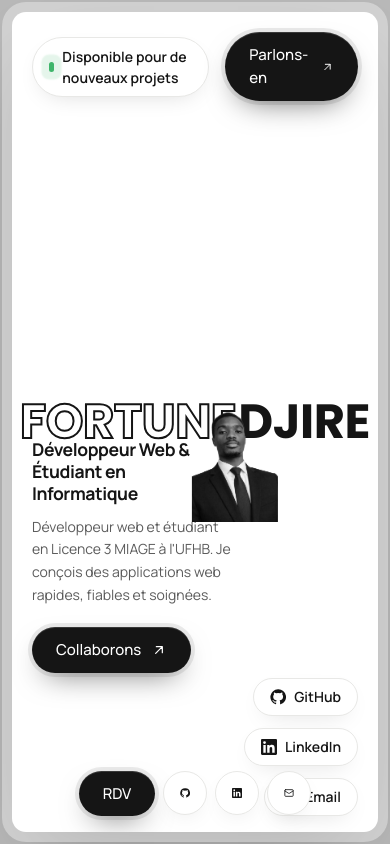
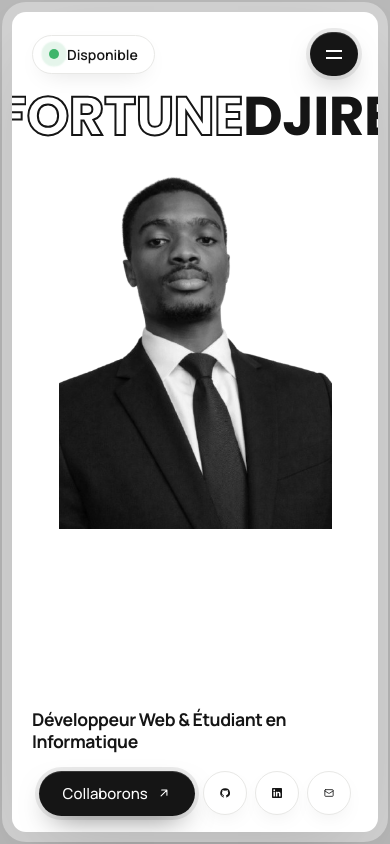
Before and after one commit to FORTUNE2005/Portfolio, a Next.js app: page / in a window 390 px wide. Shown: the top 844 px of the page. Built offline with nearby package versions, Linux system fonts and the light colour scheme.

Commit message:
derniere modifications

```diff
--- a/src/components/Booking.tsx
+++ b/src/components/Booking.tsx
@@ -181,7 +181,7 @@ export default function Booking() {
                 {selectedTime && (
                   <div className="mt-6 space-y-5">
                     {/* Name + Email side by side */}
-                    <div className="grid grid-cols-2 gap-3">
+                    <div className="grid grid-cols-1 gap-3 sm:grid-cols-2">
                       <div>
                         <input
                           type="text"
--- a/src/components/Hero.tsx
+++ b/src/components/Hero.tsx
@@ -11,6 +11,7 @@ export default function Hero() {
   const [isLoaded, setIsLoaded] = useState(false);
   const [isHovered, setIsHovered] = useState(false);
   const [mousePos, setMousePos] = useState({ x: 0, y: 0 });
+  const [menuOpen, setMenuOpen] = useState(false);
 
   useEffect(() => {
     const timer = setTimeout(() => setIsLoaded(true), 300);
@@ -21,15 +22,20 @@ export default function Hero() {
   const lastName = "DJIRE".split("");
 
   return (
+    <>
     <section id="top" className="relative px-3 pt-3 md:px-6 md:pt-6">
       <div className="frame relative mx-auto flex h-[calc(100svh-24px)] max-w-[1440px] flex-col overflow-hidden bg-paper md:h-[calc(100svh-48px)]">
 
         {/* ── Nav ── */}
         <nav className="relative z-40 flex items-center justify-between gap-4 px-5 pt-5 md:px-12 md:pt-9">
           <div className="flex items-center gap-4">
-            <span className="pill hidden px-3.5 py-2 text-[13px] font-medium md:inline-flex md:text-sm" style={{ opacity: isLoaded ? 1 : 0, transition: "opacity 0.6s 1.6s" }}>
+            <span className="pill !hidden px-3.5 py-2 text-[13px] font-medium md:!inline-flex md:text-sm" style={{ opacity: isLoaded ? 1 : 0, transition: "opacity 0.6s 1.6s" }}>
               <span className="size-2.5 rounded-full animate-pulse-dot bg-ok" />
               {person.availabilityLabel}
+            </span>
+            <span className="pill !inline-flex px-3.5 py-2 text-[13px] font-medium md:!hidden" style={{ opacity: isLoaded ? 1 : 0, transition: "opacity 0.6s 1.6s" }}>
+              <span className="size-2.5 rounded-full animate-pulse-dot bg-ok" />
+              Disponible
             </span>
           </div>
           <ul className="hidden items-center gap-8 lg:flex xl:gap-14">
@@ -38,13 +44,84 @@ export default function Hero() {
             <li><a href="#experience" className="group relative text-[15px] font-medium text-ink">Expérience<span className="ml-1.5 text-xs text-muted/70">[4]</span><span className="absolute -bottom-1 left-0 h-px w-full origin-right scale-x-0 bg-current transition-transform duration-500 ease-[var(--ease-out-expo)] group-hover:origin-left group-hover:scale-x-100" /></a></li>
             <li><a href="#contact" className="group relative text-[15px] font-medium text-ink">Contact<span className="absolute -bottom-1 left-0 h-px w-full origin-right scale-x-0 bg-current transition-transform duration-500 ease-[var(--ease-out-expo)] group-hover:origin-left group-hover:scale-x-100" /></a></li>
           </ul>
-          <a href="#rdv" className="btn-dark hidden px-5 py-3 text-[15px] font-medium transition-transform hover:-translate-y-0.5 lg:inline-flex">
+          <a href="#rdv" className="btn-dark !hidden px-5 py-3 text-[15px] font-medium transition-transform hover:-translate-y-0.5 lg:!inline-flex">
             Parlons-en
             <svg viewBox="0 0 24 24" fill="none" stroke="currentColor" strokeWidth="1.8" strokeLinecap="round" strokeLinejoin="round" className="size-4"><path d="M7 17 17 7M8 7h9v9" /></svg>
           </a>
+          <button
+            onClick={() => setMenuOpen(!menuOpen)}
+            className="btn-dark size-11 justify-center md:!hidden"
+            aria-label="Menu"
+          >
+            {!menuOpen ? (
+              <span className="flex flex-col items-center justify-center gap-[5px]">
+                <span className="block h-0.5 w-4 bg-white" />
+                <span className="block h-0.5 w-4 bg-white" />
+              </span>
+            ) : (
+              <span className="flex items-center justify-center text-white text-2xl leading-none">×</span>
+            )}
+          </button>
         </nav>
 
-        {/* ── Name — one line centered ── */}
+        {/* ── Mobile layout: name top, portrait center, desc bottom ── */}
+        <div className="md:hidden">
+          {/* Name */}
+          <h1
+            className="relative z-10 mt-4 flex justify-center select-none whitespace-nowrap px-2 font-display font-bold leading-[0.88] tracking-[-0.01em]"
+            style={{ fontSize: "clamp(2.5rem, 14vw, 5rem)" }}
+            aria-label="FORTUNE DJIRE"
+          >
+            <span className="text-outline">
+              {firstName.map((l, i) => (
+                <span key={`f-${i}`} className="inline-block overflow-hidden align-bottom">
+                  <span className="inline-block" style={{ transform: isLoaded ? "translateY(0)" : "translateY(105%)", transition: `transform 0.6s cubic-bezier(0.16,1,0.3,1) ${0.3 + i * 0.04}s` }}>{l}</span>
+                </span>
+              ))}
+            </span>
+            <span className="inline-block w-[0.4em]" />
+            <span className="text-ink">
+              {lastName.map((l, i) => (
+                <span key={`l-${i}`} className="inline-block overflow-hidden align-bottom">
+                  <span className="inline-block" style={{ transform: isLoaded ? "translateY(0)" : "translateY(105%)", transition: `transform 0.6s cubic-bezier(0.16,1,0.3,1) ${0.3 + (firstName.length + i) * 0.04}s` }}>{l}</span>
+                </span>
+              ))}
+            </span>
+          </h1>
+
+          {/* Portrait centered */}
+          <div
+            className="relative z-10 mx-auto mt-2 h-[55vh] w-[min(70vw,280px)]"
+            style={{
+              opacity: isLoaded ? 1 : 0,
+              transform: isLoaded ? "translateY(0)" : "translateY(30px)",
+              transition: "all 0.8s cubic-bezier(0.16,1,0.3,1) 0.6s",
+            }}
+          >
+            <Image src={heroBw || person.heroImage} alt={`Portrait de ${person.name}`} fill className="object-contain object-top" sizes="280px" priority />
+            <div className="absolute inset-0 transition-[clip-path] duration-700 ease-out" style={{ clipPath }}>
+              <Image src={person.heroImage} alt="" fill className="object-contain object-top" sizes="280px" priority />
+            </div>
+          </div>
+
+          {/* Title at bottom */}
+          <div
+            className="absolute bottom-20 left-5 right-5 z-30"
+            style={{
+              opacity: isLoaded ? 1 : 0,
+              transform: isLoaded ? "translateY(0)" : "translateY(30px)",
+              transition: "all 0.8s cubic-bezier(0.16,1,0.3,1) 1.2s",
+            }}
+          >
+            <h2 className="text-[1.1rem] font-bold leading-tight tracking-tight">
+              {person.role}
+            </h2>
+          </div>
+        </div>
+
+        {/* ── Desktop layout: name centered, portrait right, desc bottom-left ── */}
+        <div className="hidden md:block">
+          {/* Name centered */}
           <h1
             className="absolute inset-0 z-10 flex items-center justify-center select-none whitespace-nowrap px-2 font-display font-bold leading-[0.88] tracking-[-0.01em]"
             style={{ fontSize: "clamp(3rem, 11vw, 10rem)" }}
@@ -67,7 +144,7 @@ export default function Hero() {
             </span>
           </h1>
 
-        {/* ── Portrait — head at text level, body extends down ── */}
+          {/* Portrait */}
           <div
             className="pointer-events-none absolute z-20 md:pointer-events-auto"
             style={{
@@ -97,16 +174,16 @@ export default function Hero() {
             }}
           >
             <div className="relative h-full w-[min(22vw,210px)] mx-auto">
-            <Image src={heroBw || person.heroImage} alt={`Portrait de ${person.name}`} fill className="object-contain object-top" sizes="(max-width:768px) 22vw, 210px" priority />
+              <Image src={heroBw || person.heroImage} alt={`Portrait de ${person.name}`} fill className="object-contain object-top" sizes="210px" priority />
               <div className="absolute inset-0 transition-[clip-path] duration-700 ease-out" style={{ clipPath }}>
-              <Image src={person.heroImage} alt="" fill className="object-contain object-top" sizes="(max-width:768px) 22vw, 210px" priority />
+                <Image src={person.heroImage} alt="" fill className="object-contain object-top" sizes="210px" priority />
               </div>
             </div>
           </div>
 
-        {/* ── Description — fixed offset below the name, detached from bottom ── */}
+          {/* Description bottom-left */}
           <div
-          className="absolute left-5 z-30 w-[min(55%,520px)] md:left-12 lg:left-24"
+            className="absolute bottom-2 left-5 z-30 w-[min(55%,520px)] md:left-12 lg:left-24"
             style={{
               top: "calc(50% + 4vw)",
               opacity: isLoaded ? 1 : 0,
@@ -114,7 +191,7 @@ export default function Hero() {
               transition: "all 0.8s cubic-bezier(0.16,1,0.3,1) 1.2s",
             }}
           >
-          <p className="mb-2 hidden font-mono text-xs uppercase tracking-[0.2em] text-muted md:block">
+            <p className="mb-2 font-mono text-xs uppercase tracking-[0.2em] text-muted">
               D.A.F le CodeurFortune
             </p>
             <h2 className="text-[1.1rem] font-bold leading-tight tracking-tight md:text-[1.5rem]">
@@ -131,7 +208,7 @@ export default function Hero() {
             </div>
           </div>
 
-        {/* ── Social links — bottom-right ── */}
+          {/* Social links bottom-right */}
           <div className="absolute bottom-4 right-5 z-30 flex flex-col items-end gap-3 md:right-12 lg:right-24 lg:gap-5">
             {socials.filter((s) => s.showInHero).map((social, i) => (
               <a
@@ -147,18 +224,57 @@ export default function Hero() {
               </a>
             ))}
           </div>
+        </div>
 
-        {/* ── Mobile social ── */}
+        {/* ── Mobile social bar — bottom ── */}
         <div className="absolute bottom-4 left-0 right-0 z-30 flex items-center justify-center gap-2 md:hidden">
-          <a href="#rdv" className="btn-dark px-5 py-3 text-sm font-medium">RDV</a>
+          <a href="#contact" className="btn-dark px-5 py-3 text-sm font-medium">
+            Collaborons
+            <svg viewBox="0 0 24 24" fill="none" stroke="currentColor" strokeWidth="1.8" strokeLinecap="round" strokeLinejoin="round" className="size-3.5"><path d="M7 17 17 7M8 7h9v9" /></svg>
+          </a>
           {socials.filter((s) => s.showInHero).map((social) => (
             <a key={social.platform} href={social.url} target="_blank" rel="noreferrer" className="pill size-11 justify-center">
               <SocialIcon platform={social.platform} />
             </a>
           ))}
         </div>
+
+        {/* ── Mobile menu overlay — card inside frame ── */}
+        {menuOpen && (
+          <div className="absolute left-3 right-3 z-[100] flex flex-col rounded-3xl bg-ink/95 px-5 py-6 backdrop-blur-md md:hidden" style={{ top: "25%", height: "45%" }}>
+            <div className="flex flex-1 flex-col justify-center gap-5">
+              {[
+                { label: "Projets", href: "#projets", count: "[3]" },
+                { label: "Compétences", href: "#competences", count: "[4]" },
+                { label: "Expérience", href: "#experience", count: "[4]" },
+                { label: "Contact", href: "#contact" },
+              ].map((item) => (
+                <a
+                  key={item.href}
+                  href={item.href}
+                  onClick={() => setMenuOpen(false)}
+                  className="flex items-center justify-between text-xl font-bold text-white transition-colors hover:text-white/70"
+                >
+                  <span>{item.label}</span>
+                  {item.count && <span className="text-sm text-white/40">{item.count}</span>}
+                </a>
+              ))}
+            </div>
+            <div className="mt-4">
+              <a
+                href="#rdv"
+                onClick={() => setMenuOpen(false)}
+                className="block rounded-full bg-white px-6 py-3.5 text-center text-base font-semibold text-ink transition-transform hover:-translate-y-0.5"
+              >
+                Réserver un appel
+                <svg viewBox="0 0 24 24" fill="none" stroke="currentColor" strokeWidth="1.8" strokeLinecap="round" strokeLinejoin="round" className="ml-2 inline-block size-4"><path d="M7 17 17 7M8 7h9v9" /></svg>
+              </a>
+            </div>
+          </div>
+        )}
       </div>
     </section>
+    </>
   );
 }
 
--- a/src/components/Projects.tsx
+++ b/src/components/Projects.tsx
@@ -104,6 +104,7 @@ export default function Projects() {
                 href={project.link}
                 target={project.category === "real" ? "_blank" : "_self"}
                 rel={project.category === "real" ? "noreferrer" : undefined}
+                onClick={project.category !== "real" ? (e) => { e.preventDefault(); document.querySelector("#projets")?.scrollIntoView({ behavior: "smooth" }); } : undefined}
                 className="block"
               >
                 <div className="relative aspect-[3/2] overflow-hidden rounded-xl bg-ink">
--- a/src/components/Skills.tsx
+++ b/src/components/Skills.tsx
@@ -26,12 +26,11 @@ export default function Skills() {
                     <h3 className="section-title text-[clamp(1.9rem,5.4vw,4.2rem)] lg:max-w-[56%]">
                       {category.category}
                     </h3>
-                    <div className="max-w-md overflow-hidden pt-5">
-                      <div className="grid grid-cols-2 gap-3 sm:grid-cols-3 md:grid-cols-4">
+                    <div className="overflow-hidden pt-5">
+                      <div className="grid grid-cols-1 gap-2 sm:grid-cols-2 md:grid-cols-3 lg:grid-cols-4">
                         {category.items.map((skill) => (
                           <div key={skill.name} className="flex items-center gap-2 rounded-full border border-white/10 bg-white/5 px-3 py-2">
                             <span className="text-sm font-medium">{skill.name}</span>
-                            <span className="font-mono text-xs text-white/40">{skill.level}%</span>
                           </div>
                         ))}
                       </div>
--- a/src/resources/content.ts
+++ b/src/resources/content.ts
@@ -80,7 +80,7 @@ export const projects = [
     tags: ["PHP", "Laravel", "MySQL", "Bootstrap"],
     category: "exploration",
     image: "/images/projects/ong/01-accueil.png",
-    link: "#projets-exploration",
+    link: "#projets",
   },
   {
     id: 3,
@@ -90,7 +90,7 @@ export const projects = [
     tags: ["Java", "JavaFX", "MySQL", "JDBC"],
     category: "exploration",
     image: "/images/projects/clinique/imageproject5.png",
-    link: "#projets-exploration",
+    link: "#projets",
   },
 ];
 
```
Lines whose indentation alone changed are shown as unchanged.
